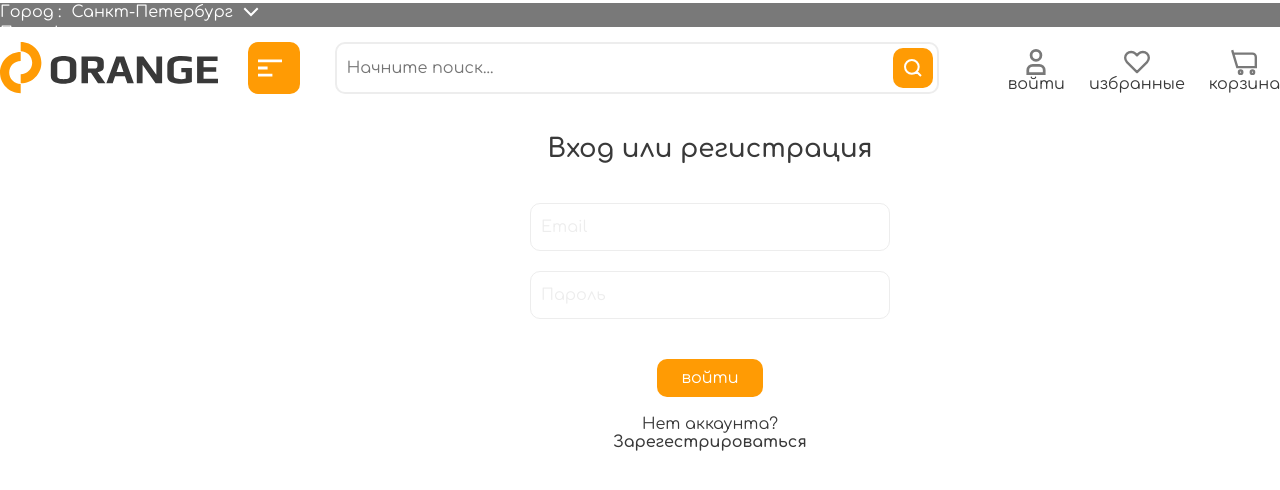
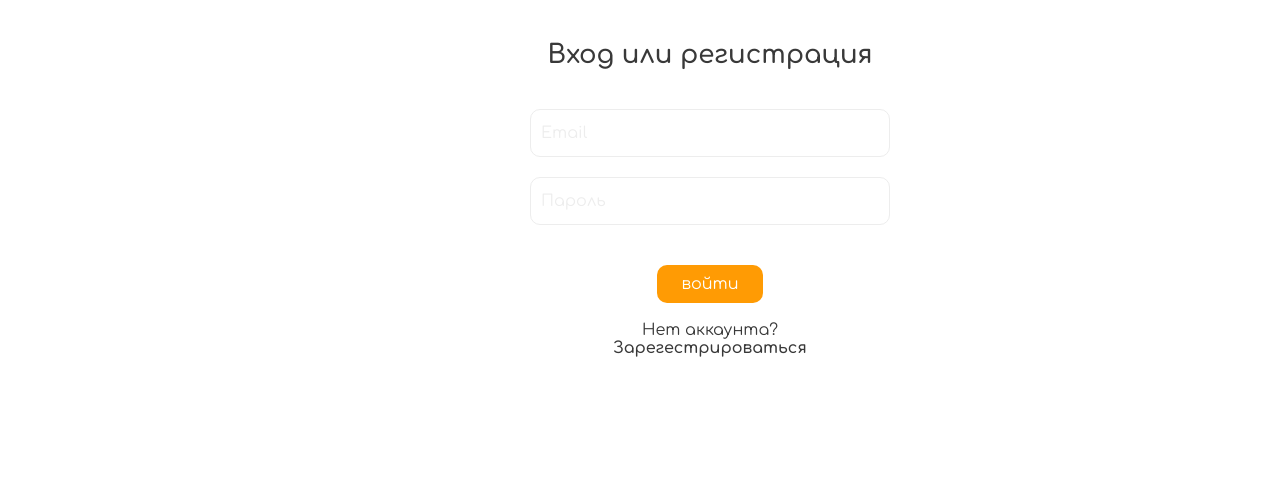
Before and after one commit to ArtErusov/eCommersOrange, a React (Vite) app: page /reg in a window 1280 px wide. Shown: the top 490 px of the page. Built offline with nearby package versions, Linux system fonts and the light colour scheme.

Commit message:
Getting started with routing

```diff
--- a/src/components/layout/Header/Header.tsx
+++ b/src/components/layout/Header/Header.tsx
@@ -12,6 +12,7 @@
 import profileIcon from '../../../assets/images/svg/profileIcon.svg';
 
 import SearchBlock from './Components/SearchBlock/SearchBlock';
+import { Link } from 'react-router-dom';
 
 const Header: FC = () => {
   const [isActive, setIsActive] = useState<boolean>(false);
@@ -86,7 +87,7 @@
           <div className={styles.rightBlock}>
             <div className={styles.rightBlock_item}>
               <img src={profileIcon} alt="Избранные" />
-              <p>войти</p>
+              <Link to="/reg">войти</Link>
             </div>
 
             <div className={styles.rightBlock_item}>
--- a/src/main.tsx
+++ b/src/main.tsx
@@ -2,9 +2,23 @@
 import { createRoot } from 'react-dom/client';
 import App from './App.tsx';
 import './assets/css/main.css';
+import { createBrowserRouter, RouterProvider } from 'react-router-dom';
+import MainPage from './pages/MainPage/MainPage.tsx';
+import Registration from './pages/Registration/Registration.tsx';
+
+const router = createBrowserRouter([
+  {
+    path: '/',
+    element: <MainPage />,
+  },
+  {
+    path: '/reg',
+    element: <Registration />,
+  },
+]);
 
 createRoot(document.getElementById('root')!).render(
   <StrictMode>
-    <App />
+    <RouterProvider router={router} />
   </StrictMode>,
 );
```
Also changed, not shown: src/App.tsx (+11 -11 lines).
